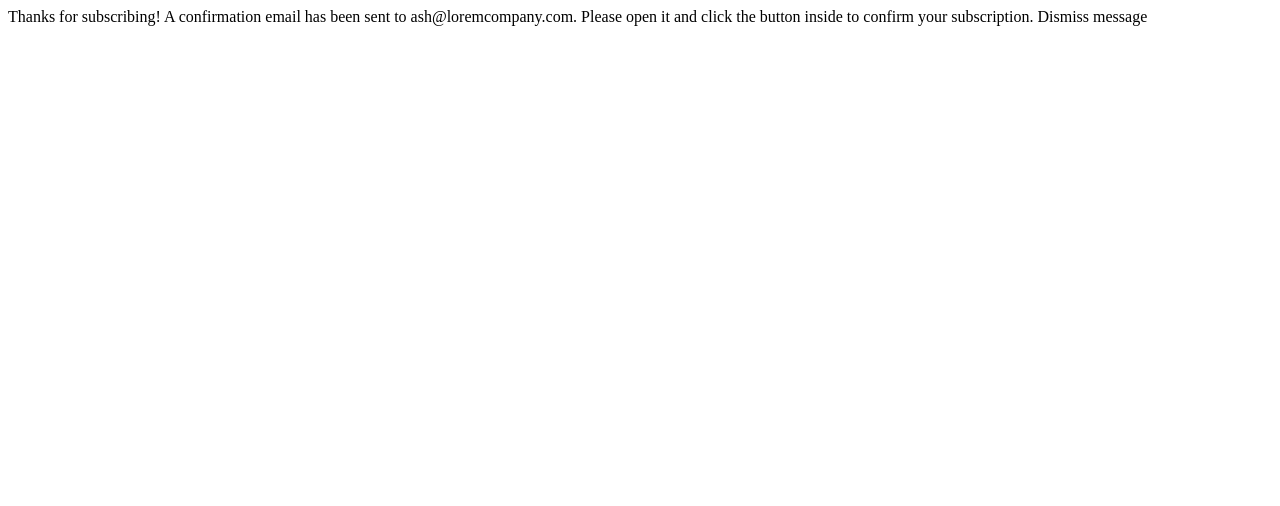
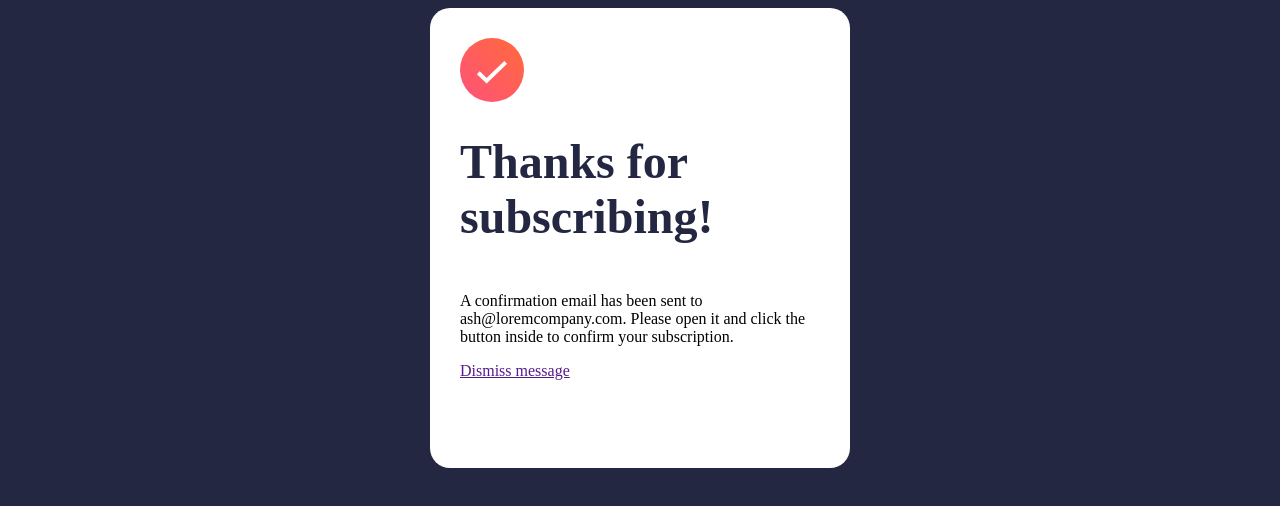
Before and after one commit to RenanDevWeb/-Newslettersignupform, a plain HTML site: page thanks.html in a window 1280 px wide. Drawn offline with Linux system fonts and the light colour scheme.

Commit message:
iniciando a pagina de thank you

```diff
--- /dev/null
+++ b/css/thankyoupage.css
@@ -0,0 +1,23 @@
+body{
+   background-color: hsl(234, 29%, 20%);
+   display: flex;
+   justify-content: center;
+   align-items: center;
+}
+.container{
+    background-color: hsl(0, 0%, 100%);
+    display: flex;
+    flex-direction: column;
+    justify-content: flex-start;
+    align-items: flex-start;
+    /* margin: 100px auto; */
+    border-radius: 20px;
+    width: 360px;
+    height: 400px;
+    padding: 30px;
+
+}
+.container h1{
+    font-size: 48px;
+   color: hsl(234, 29%, 20%);
+}
--- a/thanks.html
+++ b/thanks.html
@@ -1,9 +1,23 @@
+<!DOCTYPE html>
+<html lang="en">
+<head>
+  <meta charset="UTF-8">
+  <meta name="viewport" content="width=device-width, initial-scale=1.0">
+  <link rel="stylesheet" href="./css/thankyoupage.css">
+  <title>Thank you Page</title>
+</head>
+<body>
+    <div class="container">
+      <svg xmlns="http://www.w3.org/2000/svg" width="64" height="64" viewBox="0 0 64 64"><defs><linearGradient id="a" x1="100%" x2="0%" y1="0%" y2="100%"><stop offset="0%" stop-color="#FF6A3A"/><stop offset="100%" stop-color="#FF527B"/></linearGradient></defs><g fill="none"><circle cx="32" cy="32" r="32" fill="url(#a)"/><path stroke="#FFF" stroke-width="4" d="m18.286 34.686 8.334 7.98 19.094-18.285"/></g></svg>
+     <h1>Thanks for subscribing!</h1>
+     <p>A confirmation email has been sent to ash@loremcompany.com.
+      Please open it and click the button inside to confirm your subscription.</p>
 
-  <!-- Success message start -->
+       <a href="">
+        Dismiss message</a>
 
-  Thanks for subscribing!
+    </div>
 
-  A confirmation email has been sent to ash@loremcompany.com.
-  Please open it and click the button inside to confirm your subscription.
 
-  Dismiss message
+</body>
+</html>
```
